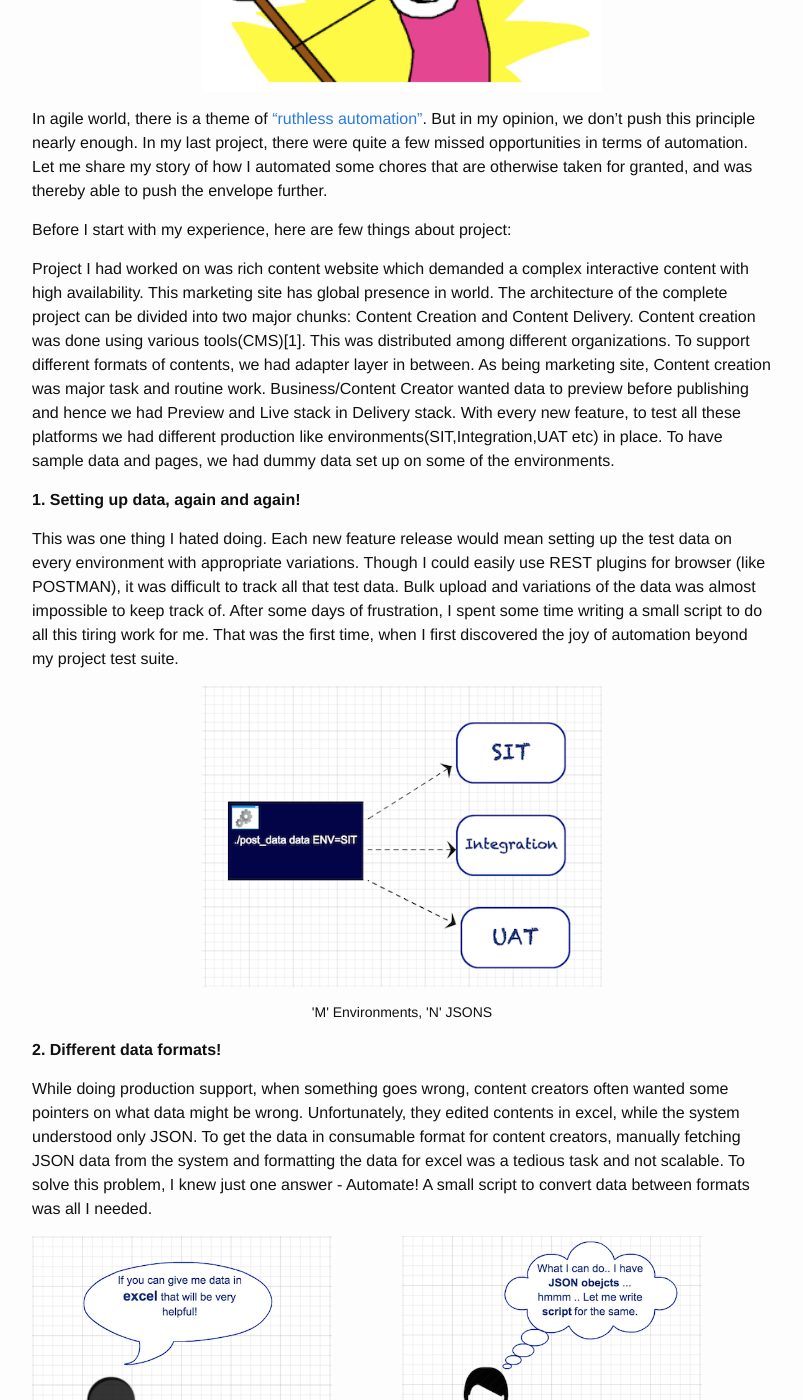
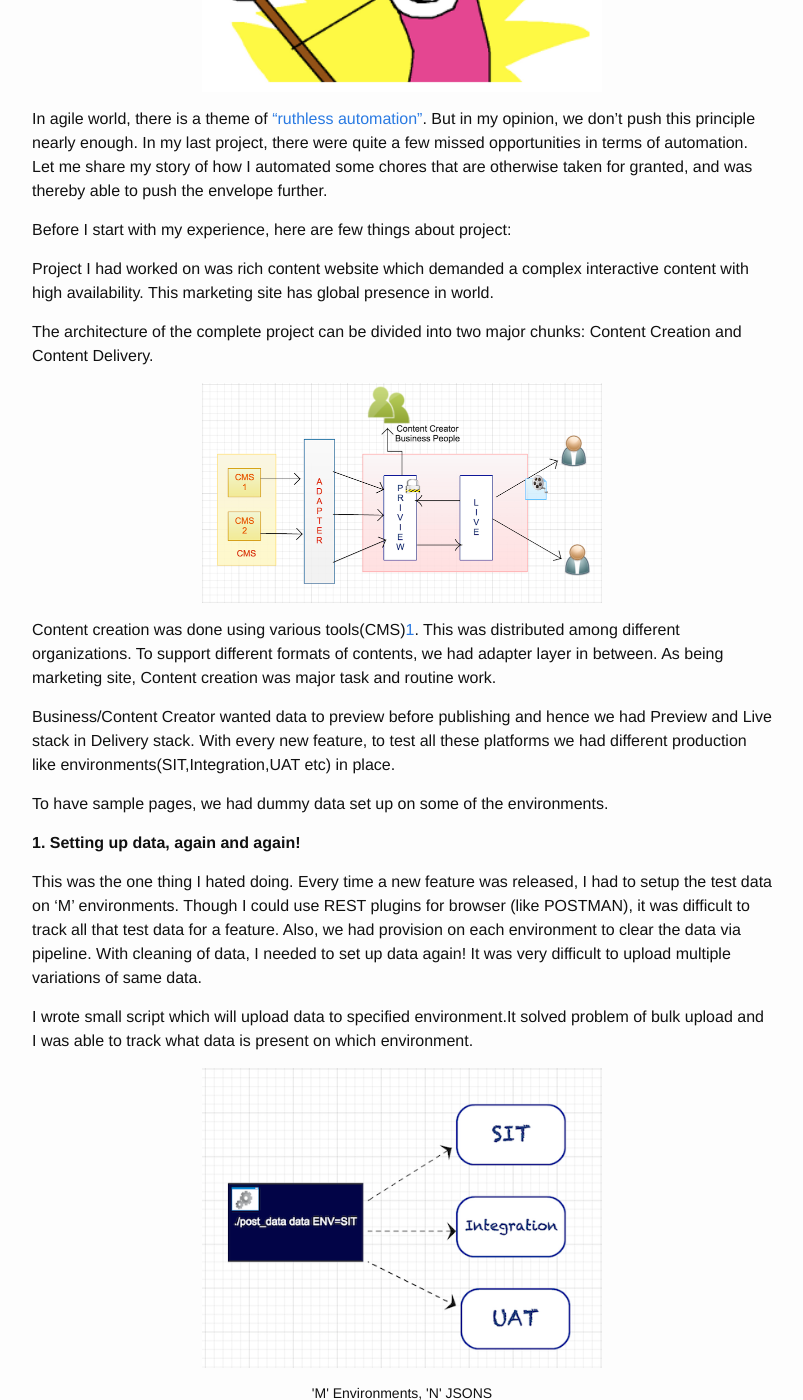
Before and after one commit to pritibiyani/pritibiyani.github.io, a Jekyll site: the page built from _posts/2014-11-25-automate-all-things.markdown, in a window 1280 px wide and 1400 px high, scrolled down 408 px. Shown: the whole window, without its empty margins (238-1041 px from the left). Built offline with Jekyll 4.4.1, drawn with Linux system fonts in a browser that asks for light colours; comment, search, counter and statistics services are not loaded; some of the changed text lies outside the part shown.

Commit message:
Modified Content. Added Image

```diff
--- a/_posts/2014-11-25-automate-all-things.markdown
+++ b/_posts/2014-11-25-automate-all-things.markdown
@@ -14,18 +14,29 @@ In agile world, there is a theme of  <a href="https://www.google.co.in/webhp?sou
 Before I start with my experience, here are few things about project:
 
 Project I had worked on was rich content website which demanded a complex interactive content with high availability. This marketing site has global presence in world.
+
 The architecture of the complete project can be divided into two major chunks: Content Creation and Content Delivery.
+
+<p align="middle">
+    <img src="/assets/project_overview.png" alt="Automate All Things" width = "400">
+</p>
+
 Content creation was done using various tools(CMS)[1]. This was distributed among different organizations.
 To support different formats of contents, we had adapter layer in between.
 As being marketing site, Content creation was major task and routine work.
+
 Business/Content Creator wanted data to preview before publishing and hence we had Preview and Live stack in Delivery stack.
 With every new feature, to test all these platforms we had different production like environments(SIT,Integration,UAT etc) in place.
-To have sample data and pages, we had dummy data set up on some of the environments.
+
+To have sample pages, we had dummy data set up on some of the environments.
 
 **1. Setting up data, again and again!**
 
-This was one thing I hated doing.  Each new feature release would mean setting up the test data on every environment with appropriate variations. Though I could easily use REST plugins for browser (like POSTMAN), it was difficult to track all that test data. Bulk upload and variations of the data was almost impossible to keep track of.
-After some days of frustration, I spent some time writing a small script to do all this tiring work for me. That was the first time, when I first discovered the joy of automation beyond my project test suite.
+This was the one thing I hated doing. Every time a new feature was released, I had to setup the test data on 'M' environments. Though I could use REST plugins for browser (like POSTMAN), it was difficult to track all that test data for a feature.
+ Also, we had provision on each environment to clear the data via pipeline. With cleaning of data, I needed to set up data again!
+It was very difficult to upload multiple variations of same data.
+
+I wrote small script which will upload data to specified environment.It solved problem of bulk upload and I was able to track what data is present on which environment.
 
 <p align="middle">
     <img src="/assets/post_to_diff_env.png" alt="Post to different environment" width = "400">
@@ -35,20 +46,25 @@ After some days of frustration, I spent some time writing a small script to do a
 
 **2. Different data formats!**
 
-While doing production support, when something goes wrong, content creators often wanted some pointers on what data might be wrong. Unfortunately, they edited contents in excel, while the system understood only JSON. To get the data in consumable format for content creators, manually fetching JSON data from the system and formatting the data for excel was a tedious task and not scalable. To solve this problem, I knew just one answer - Automate! A small script to convert data between formats was all I needed.
-
+While doing production support, when something goes wrong, business people often wanted some pointers on what data might be wrong. As content creator used to create data in different formats, they used to prefer same format rather than JSON.
+  To get the data in consumable format for content creators, manually fetching JSON data from the system and formatting the data for excel was a tedious task and not scalable. To solve this problem, I knew just one answer - Automate! A small script to convert data between formats was all I needed.
 
 <p align = "middle">
         <img src="/assets/content_creator.png" alt="Business/Content Creator" width="300" style="float: left">
 	    <img src="/assets/support_people.png" alt="Support People" width="300">
-	    <figcaption align="middle">THINK </figcaption>
+	    <figcaption align="middle"> Content Creator </figcaption>
 </p>
 
 
 **3. Debugging branches**
 
-The presence of a parameter in the API response decides next debugging steps. Manually going through each parameter within every response was time consuming and after some time, it was getting very difficult to track all the parameters for debugging. Again, a script to automate this debugging came to my rescue.
+Preview and Publish stack played a vital role in Content Creation. Certain parameters along with Date used to drive the the transition from Preview to Live stack.
+	With big launches, huge data creation used to happen and apparently content creators used to face many issues with data being shown on Preview Stack and not on Live Stack.
 
+While debugging, to reach to certain conclusion I needed to check the state of JSON data.
+Manually going through each parameter within every response was time consuming. I used to miss some of the important publish driven parameters. Also, date format was not readable and I used to convert that using online tools.
+
+I realized repetitive steps and wrote script for the same.
 These were just some of my experiences. But you get the idea. Don’t you?
 
 Quite a few of us are usually little hesitant to try out these kind of things because we want to quickly finish the task at hand. But in my experiences, a little extra time spent on automating the stuff we do over and over, can save a lot of time and effort in the long run.
```
Also changed, not shown: other parts of _posts/2014-11-25-automate-all-things.markdown (+2 -0 lines), assets/project_overview.png (added).
